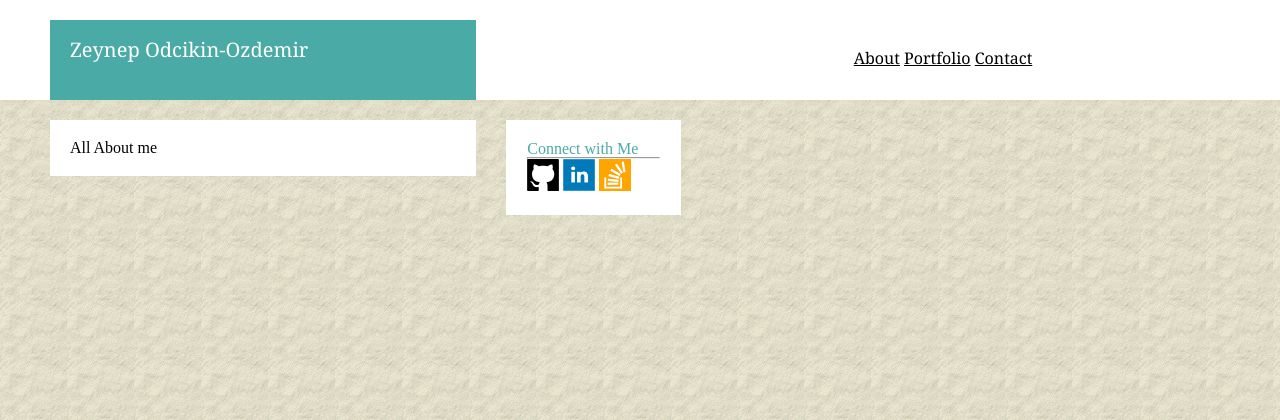
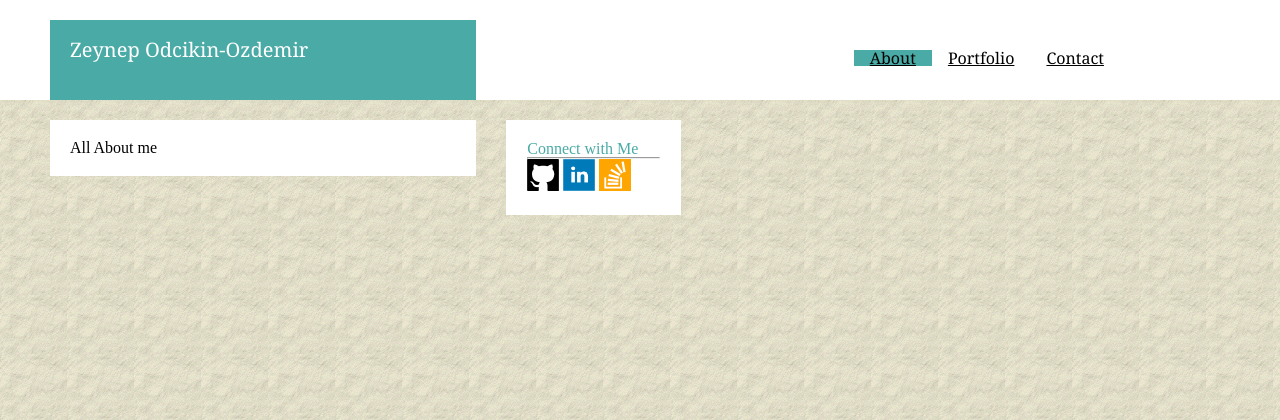
Before and after one commit to zodcikinozdemir/Basic-Portfolio, a PHP site: page / in a window 1280 px wide. Shown: the top 420 px of the page. Run offline with PHP 8.4, Linux system fonts and the light colour scheme.

Commit message:
menu features

```diff
--- a/assets/css/style.css
+++ b/assets/css/style.css
@@ -124,7 +124,31 @@ textarea {
 	color: #FFFFFF;
 }
 
+ul {
+    list-style-type: none;
+    margin: 0;
+    padding: 0;
+    overflow: hidden;
+ }
+
+li {
+    float: left;
+}
+li a{
+	text-align: center;
+    padding: 14px 16px;
+}
+
 a:link { color: black; }
 a:visited { color: gray; }
 a:hover { color: pink; }
-a:active { color: yellow; }
+a:hover:not(.active) {
+    background-color: #111;
+}
+a:active {
+    background-color: #111;
+	color: yellow;
+}
+.active {
+	background-color: #4aaaa5;
+}
--- a/index.html
+++ b/index.html
@@ -12,9 +12,11 @@
 		</div>
 		<div id="menu">
 			<nav>
-          		<a href="index.html">About</a>
-				<a href="portfolio.html">Portfolio</a>
-				<a href="contact.html">Contact</a>
+			<ul>
+          		<li><a class="active" href="index.html">About</a> </li>
+				<li><a href="portfolio.html">Portfolio</a> </li>
+				<li><a href="contact.html">Contact</a></li>
+				</ul>
 			</nav>
 		</div>
 	</header>
```
Also changed, not shown: contact.html (+5 -3 lines), portfolio.html (+4 -3 lines).
